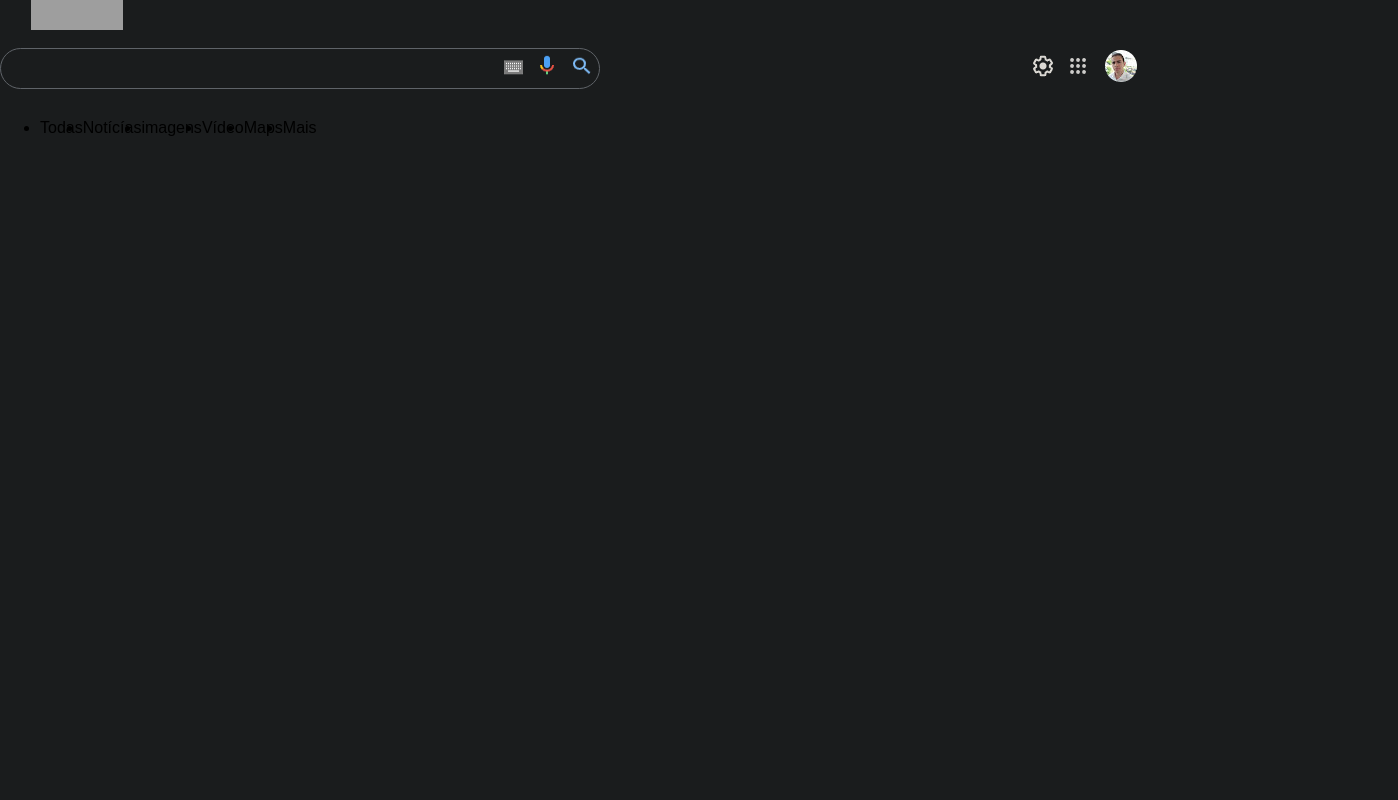
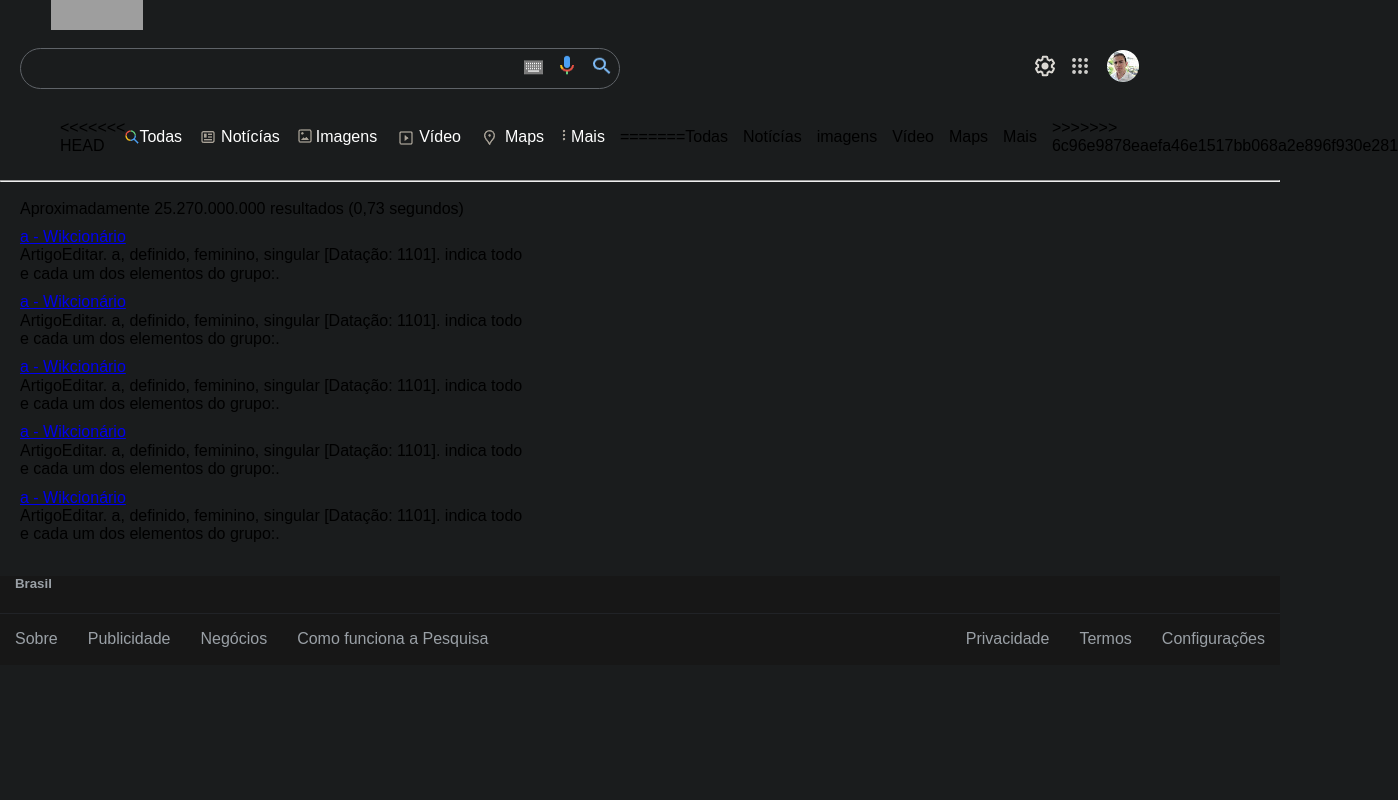
Before and after one commit to rvinicius396g/clone-google, a plain HTML site: page search_result.html in a window 1280 px wide. Shown: the top 800 px of the page, 1398 px wide, since content can reach past the window. Drawn offline with Linux system fonts and the light colour scheme; grey boxes are pictures that could not be loaded.

Commit message:
Dev (#7)
* posicionamento img

* imagens com fundo transparente

* posicionamento

* posicionamento

flex 1 para logo area

* resultado de pesquisa

```diff
--- a/assets/css/search.css
+++ b/assets/css/search.css
@@ -28,4 +28,42 @@
 
 .inputDado {
     justify-content: flex-end;
+<<<<<<< HEAD
 }
+
+/* MENU 2 */
+.menu2 nav ul {
+    display: flex;
+    align-items: center;
+
+}
+.menu2 nav ul li {
+    margin-right: 15px;
+    list-style: none;
+}
+.menu2 nav ul li a {
+    display: flex;
+    align-items: center;
+    color: white;
+    text-decoration: none;
+}
+
+/*          CONTAINER            */
+.line_div {}
+.container {
+    display: flex;
+    justify-content: flex-start;
+    margin-left: 20px;
+}
+article .results {
+    flex: 2;
+}
+article .sidebar {
+    flex: 1;
+}
+.search-results p {
+    margin: 10px 0;
+
+=======
+>>>>>>> 6c96e9878eaefa46e1517bb068a2e896f930e281
+}
--- a/search_result.html
+++ b/search_result.html
@@ -48,21 +48,68 @@
             <div class="menu2">
                 <nav>
                     <ul>
+<<<<<<< HEAD
+                        <li><a href="#"><img src="assets/img/menu2/search2-menu2.png" alt="#"><span>Todas</span></a></li>
+                        <li><a href="#"><img src="assets/img/menu2/news2-submenu.png" alt=""><span>Notícías</span></a></li>
+                        <li><a href="#"><img src="assets/img/menu2/pic2-submenu.png" alt=""><span>Imagens</span></a></li>
+                        <li><a href="#"><img src="assets/img/menu2/video2-submenu.png" alt=""><span>Vídeo</span></a></li>
+                        <li><a href="#"><img src="assets/img/menu2/local2-submenu.png" alt=""><span>Maps</span></a></li>
+                        <li><a href="#"><img src="assets/img/menu2/more-submenu.png" alt=""><span>Mais</span></a></li>
+=======
                         <li>Todas</li>
                         <li>Notícías</li>
                         <li>imagens</li>
                         <li>Vídeo</li>
                         <li>Maps</li>
-                        <li>Mais</li>
+                        <li>Mais </li>
+>>>>>>> 6c96e9878eaefa46e1517bb068a2e896f930e281
                     </ul>
                 </nav>
             </div>
         </div>
     </header>
 
-    <section id="geral">
+    <section id="geral ssearch"><hr class="line_div">
         <div class="container">
+            <article class="results">
+                <div class="search-results">
+                    <p>
 
+                        Aproximadamente 25.270.000.000 resultados (0,73 segundos)
+                    </p>
+                </div>
+                <div class="search-results">
+                    <p>
+                        <a href="https://pt.wiktionary.org ">a - Wikcionário</a><br>
+                        ArtigoEditar. a, definido, feminino, singular [Datação: 1101]. indica todo<br> e cada um dos elementos do grupo:.
+                    </p>
+                </div>
+                <div class="search-results">
+                    <p>
+                        <a href="https://pt.wiktionary.org ">a - Wikcionário</a><br>
+                        ArtigoEditar. a, definido, feminino, singular [Datação: 1101]. indica todo<br> e cada um dos elementos do grupo:.
+                    </p>
+                </div>
+                <div class="search-results">
+                    <p>
+                        <a href="https://pt.wiktionary.org ">a - Wikcionário</a><br>
+                        ArtigoEditar. a, definido, feminino, singular [Datação: 1101]. indica todo<br> e cada um dos elementos do grupo:.
+                    </p>
+                </div>
+                <div class="search-results">
+                    <p>
+                        <a href="https://pt.wiktionary.org ">a - Wikcionário</a><br>
+                        ArtigoEditar. a, definido, feminino, singular [Datação: 1101]. indica todo<br> e cada um dos elementos do grupo:.
+                    </p>
+                </div>
+                <div class="search-results">
+                    <p>
+                        <a href="https://pt.wiktionary.org ">a - Wikcionário</a><br>
+                        ArtigoEditar. a, definido, feminino, singular [Datação: 1101]. indica todo<br> e cada um dos elementos do grupo:.
+                    </p>
+                </div>
+
+            </article>
         </div>
     </section>
 
```
Also changed, not shown: assets/img/menu2/enginner.png (added), assets/img/menu2/keyboard2.png (added), assets/img/menu2/local2-submenu.png (added), assets/img/menu2/micro2.png (added), assets/img/menu2/more-submenu.png (added), assets/img/menu2/news2-submenu.png (added), assets/img/menu2/pic2-submenu.png (added), assets/img/menu2/search2-menu2.png (added), assets/img/menu2/search2.png (added), assets/img/menu2/video2-submenu.png (added).
